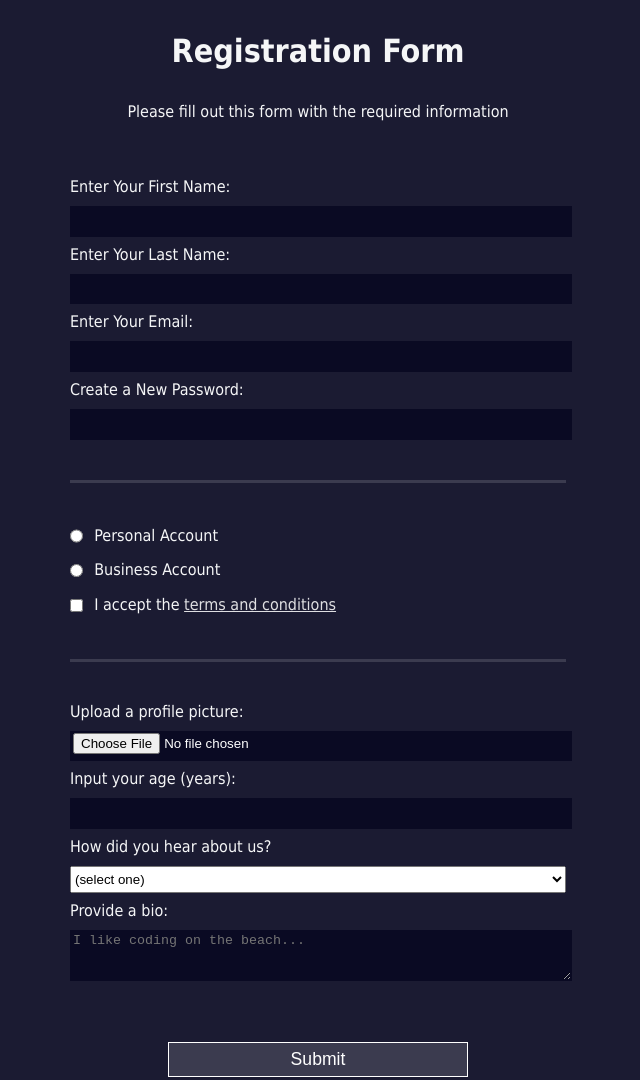
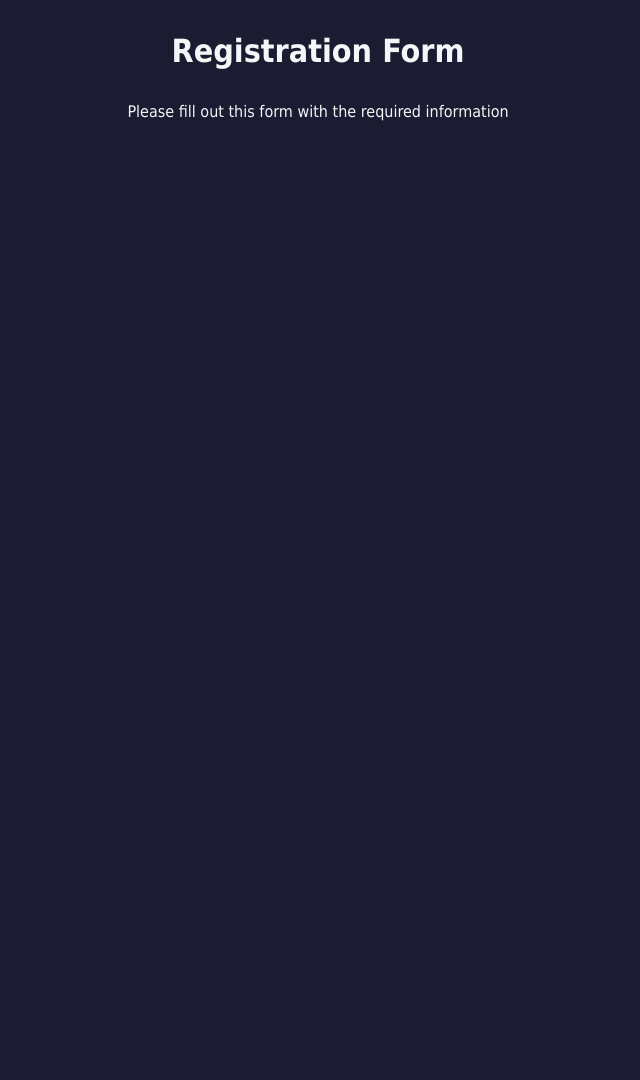
Before and after one commit to ibrahimabah/registration-form, a plain HTML site: page index.html in a window 1280 px wide. Shown: the whole page, without its empty margins (322-962 px from the left). After the commit the page ends 832 px from the top, so only its background shows below. Drawn offline with Linux system fonts and the light colour scheme.

Commit message:
log index boilerplate refresh

```diff
--- a/index.html
+++ b/index.html
@@ -1,44 +1,12 @@
 <!DOCTYPE html>
-<html>
+<html lang="en">
   <head>
+    <meta charset="utf-8">
+    <link rel="stylesheet" href="styles.css">
     <title>Registration Form</title>
-	  <link rel="stylesheet" href="styles.css" />
   </head>
   <body>
     <h1>Registration Form</h1>
     <p>Please fill out this form with the required information</p>
-    <form action='https://register-demo.freecodecamp.org'>
-      <fieldset>
-        <label>Enter Your First Name: <input type="text" name="first-name" required /></label>
-        <label>Enter Your Last Name: <input type="text" name="last-name" required /></label>
-        <label>Enter Your Email: <input type="email" name="email" required /></label>
-        <label>Create a New Password: <input type="password" name="password" pattern="[a-z0-5]{8,}" required /></label>
-      </fieldset>
-      <fieldset>
-        <label><input type="radio" name="account-type" class="inline" /> Personal Account</label>
-        <label><input type="radio" name="account-type" class="inline" /> Business Account</label>
-        <label>
-          <input type="checkbox" name="terms" class="inline" required /> I accept the <a href="https://www.freecodecamp.org/news/terms-of-service/">terms and conditions</a>
-			  </label>
-      </fieldset>
-      <fieldset>
-        <label>Upload a profile picture: <input type="file" name="file" /></label>
-        <label>Input your age (years): <input type="number" name="age" min="13" max="120" />
-			  </label>
-        <label>How did you hear about us?
-          <select name="referrer">
-            <option value="">(select one)</option>
-            <option value="1">freeCodeCamp News</option>
-            <option value="2">freeCodeCamp YouTube Channel</option>
-            <option value="3">freeCodeCamp Forum</option>
-            <option value="4">Other</option>
-          </select>
-        </label>
-        <label>Provide a bio:
-          <textarea name="bio" rows="3" cols="30" placeholder="I like coding on the beach..."></textarea>
-			  </label>
-      </fieldset>
-      <input type="submit" value="Submit" />
-    </form>
   </body>
 </html>
```
